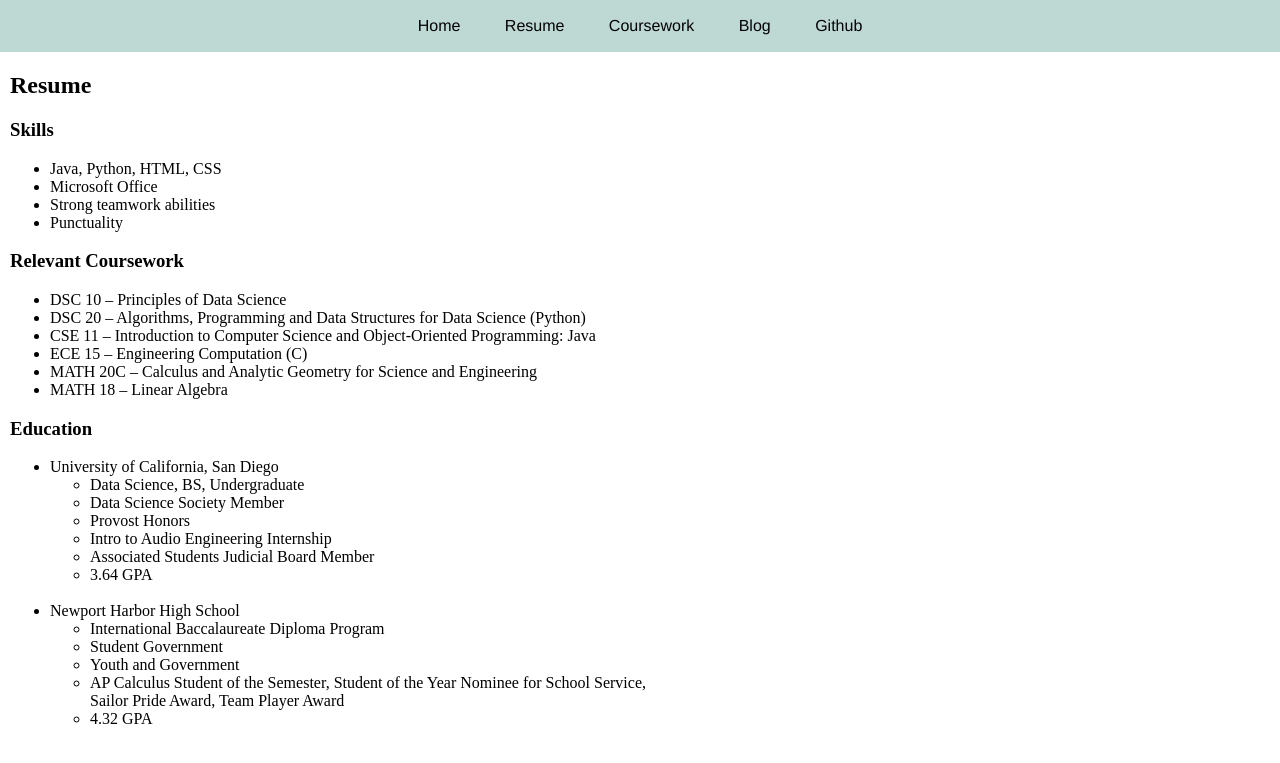
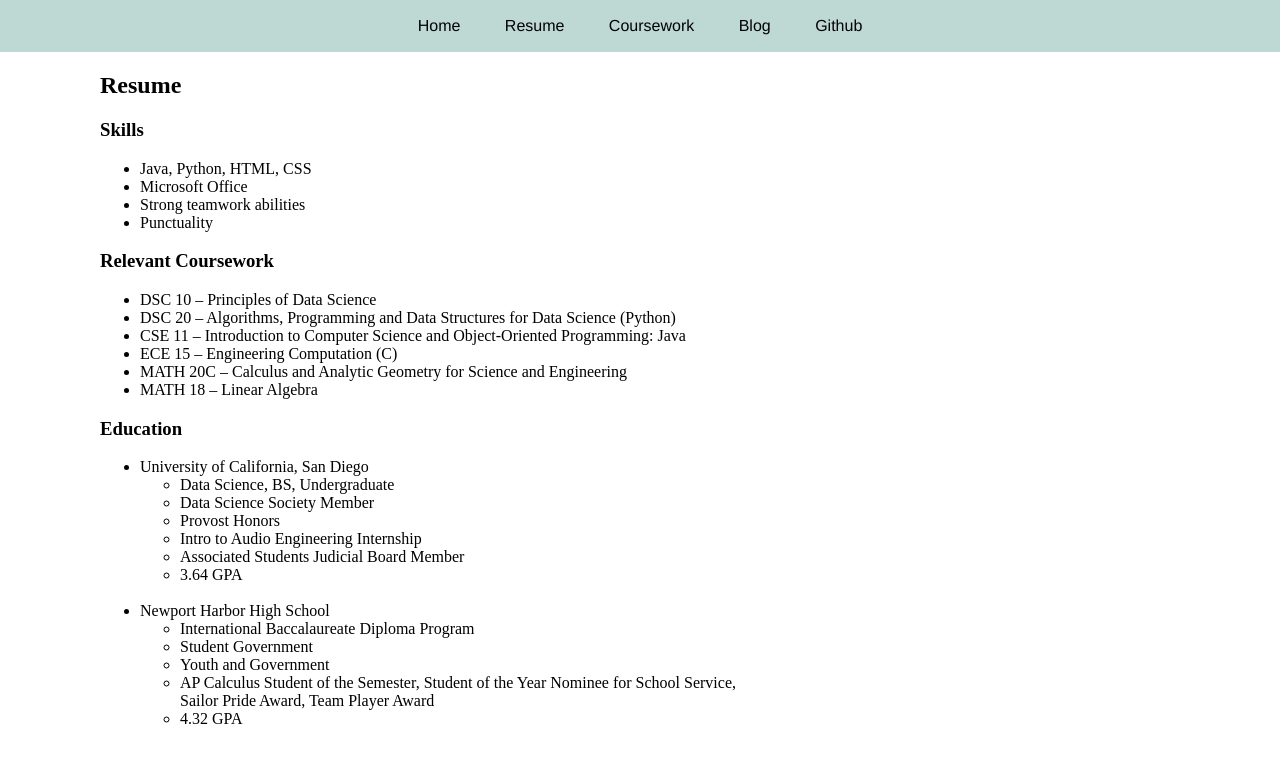
Before and after one commit to declansullivan/static-html-site, a Jekyll site: the page built from resume/index.html, in a window 1280 px wide. Shown: the top 763 px of the page. Built offline with Jekyll 4.4.1, drawn with Linux system fonts in a browser that asks for light colours.

Commit message:
Update main.css

```diff
--- a/css/main.css
+++ b/css/main.css
@@ -11,7 +11,12 @@ body {
 
 .resume {
   text-align: left;
-  padding-left: 10px;
+  padding-left: 100px;
+}
+
+.coursework {
+  text-align: left;
+  padding-left: 100px;
 }
 
 nav {
```
